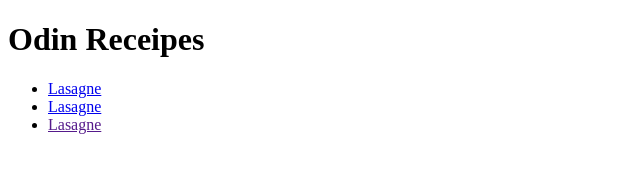
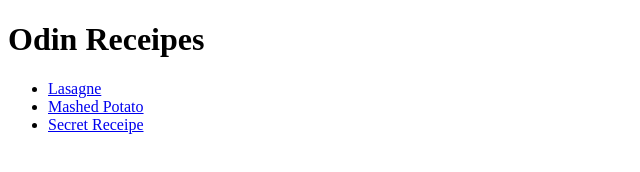
Before and after one commit to Draken777/odin-receipes, a plain HTML site: page index.html in a window 1280 px wide. Shown: the whole page, without its empty margins (0-640 px from the left). Drawn offline with Linux system fonts and the light colour scheme.

Commit message:
Fixed minor errors

```diff
--- a/index.html
+++ b/index.html
@@ -10,8 +10,8 @@
     <h1>Odin Receipes</h1>
     <ul>
         <li><a href="recipes/lasagna.html">Lasagne</a></li>
-        <li><a href="recipes/mashpoatato.html">Lasagne</a></li>
-        <li><a href="">Lasagne</a></li>
+        <li><a href="recipes/mashpoatato.html">Mashed Potato</a></li>
+        <li><a href="recipes/ahhreceipe.html">Secret Receipe</a></li>
     </ul>
 
 </body>
```
